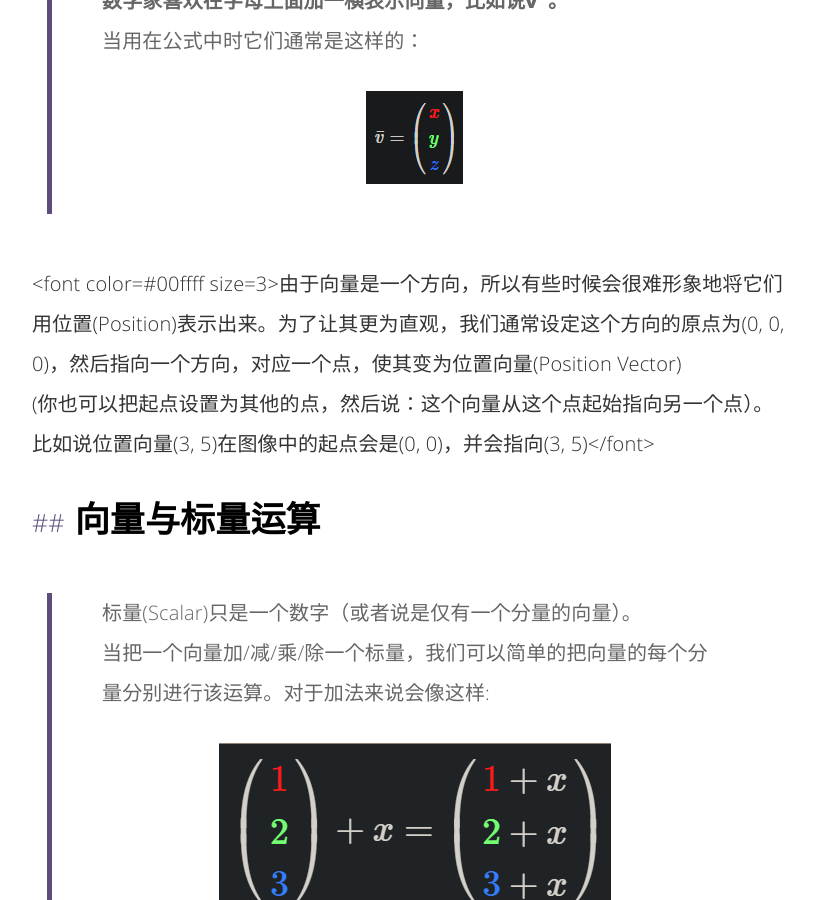
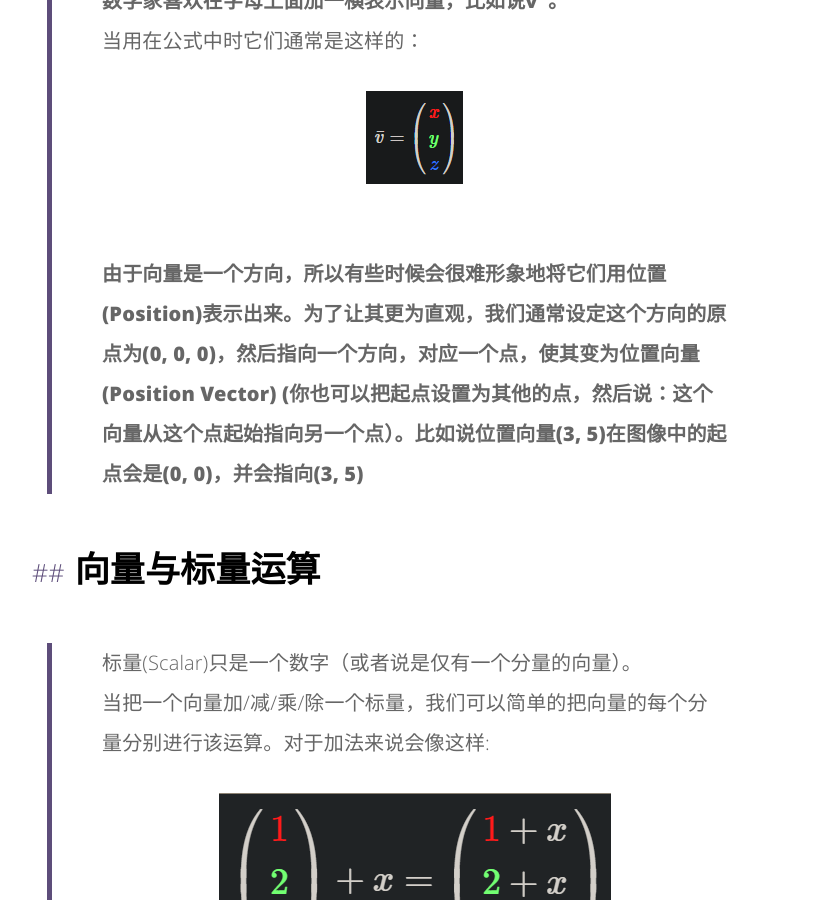
Before and after one commit to QuiQiJingFeng/fyd.github.blog, a Jekyll site: the page built from _posts/2020-08-06-01.md, in a window 1280 px wide and 900 px high, scrolled down 1149 px. Shown: the whole window, without its empty margins (228-1042 px from the left). Built offline with Jekyll 4.4.1, drawn with Linux system fonts in a browser that asks for light colours; comment, search, counter and statistics services are not loaded; some of the changed text lies outside the part shown.

Commit message:
fix:blog不支持font标签

````diff
--- a/_posts/2020-08-06-01.md
+++ b/_posts/2020-08-06-01.md
@@ -23,8 +23,8 @@ categories:
 **数学家喜欢在字母上面加一横表示向量，比如说v¯。**
 当用在公式中时它们通常是这样的：
 ![图片](..\assets\img\opengl\xiangliang.png)
-<font color=#00ffff size=3>由于向量是一个方向，所以有些时候会很难形象地将它们用位置(Position)表示出来。为了让其更为直观，我们通常设定这个方向的原点为(0, 0, 0)，然后指向一个方向，对应一个点，使其变为位置向量(Position Vector)
-(你也可以把起点设置为其他的点，然后说：这个向量从这个点起始指向另一个点）。比如说位置向量(3, 5)在图像中的起点会是(0, 0)，并会指向(3, 5)</font>
+**由于向量是一个方向，所以有些时候会很难形象地将它们用位置(Position)表示出来。为了让其更为直观，我们通常设定这个方向的原点为(0, 0, 0)，然后指向一个方向，对应一个点，使其变为位置向量(Position Vector)
+(你也可以把起点设置为其他的点，然后说：这个向量从这个点起始指向另一个点）。比如说位置向量(3, 5)在图像中的起点会是(0, 0)，并会指向(3, 5)**
 
 ## 向量与标量运算
 > 标量(Scalar)只是一个数字（或者说是仅有一个分量的向量）。
@@ -98,13 +98,11 @@ __是不是看起来毫无头绪？不过只要你按照步骤来了，你就能
 >现在我们已经讨论了向量的全部内容，是时候看看矩阵了！简单来说矩阵就是一个矩形的数字、符号或表达式数组。矩阵中每一项叫做矩阵的元素(Element)。
 下面是一个2×3矩阵的例子：
 ![图片](..\assets\img\opengl\2_3_juzhen.png)
-<font color=#00ffff size=3>矩阵可以通过(i, j)进行索引，i是行，j是列，这就是上面的矩阵叫做2×3矩阵的原因（3列2行，也叫做矩阵的维度(Dimension)）。
-这与你在索引2D图像时的(x, y)相反，获取4的索引是(2, 1)（第二行，第一列）
-译注：如果是图像索引应该是(1, 2)，先算列，再算行。
-矩阵基本也就是这些了，它就是一个矩形的数学表达式阵列。和向量一样，矩阵也有非常漂亮的数学属性。矩阵有几个运算，分别是：**矩阵加法、减法和乘法**。
-</font>
-> ***
-
+__矩阵可以通过(i, j)进行索引，i是行，j是列，这就是上面的矩阵叫做2×3矩阵的原因（3列2行，也叫做矩阵的维度(Dimension)）__
+__这与你在索引2D图像时的(x, y)相反，获取4的索引是(2, 1)（第二行，第一列）__
+__译注：如果是图像索引应该是(1, 2)，先算列，再算行__
+__矩阵基本也就是这些了，它就是一个矩形的数学表达式阵列。和向量一样，矩阵也有非常漂亮的数学属性。矩阵有几个运算，分别是：矩阵加法、减法和乘法__
+>***
 > ### 矩阵与标量之间的加减
 ![图片](..\assets\img\opengl\juzhenjiafa.png)
 ![图片](..\assets\img\opengl\juzhenjianfa.png)
@@ -145,7 +143,7 @@ __一个3×2矩阵和一个2×3矩阵（或一个3×3矩阵与4×4矩阵）是
 ***
 ***
 > ## 缩放
-> <font color=#00ffff size=3>**对一个向量进行缩放(Scaling)就是对向量的长度进行缩放，而保持它的方向不变**</font>
+> **对一个向量进行缩放(Scaling)就是对向量的长度进行缩放，而保持它的方向不变**
 > 由于我们进行的是2维或3维操作，我们可以分别定义一个有2或3个缩放变量的向量，每个变量缩放一个轴(x、y或z)。
 我们先来尝试缩放向量v¯=(3,2)。我们可以把向量沿着x轴缩放0.5，使它的宽度缩小为原来的二分之一；我们将沿着y轴把向量的高度缩放为原来的两倍。我们看看把向量缩放(0.5, 2)倍所获得的s¯是什么样的：
 ![图片](..\assets\img\opengl\vectors_scale.png)
@@ -171,10 +169,9 @@ __注意，第四个缩放向量仍然是1，因为在3D空间中缩放w分量
 > 我们通常不会注意这个问题，因为w分量通常是1.0。使用齐次坐标有几点好处：它允许我们在3D向量上进行位移（如果没有w分量我们是不能位移向量的），而且下一章我们会用w值创建3D视觉效果。
 > 如果一个向量的齐次坐标是0，这个坐标就是方向向量(Direction Vector)，因为w坐标是0，这个向量就不能位移（译注：这也就是我们说的不能位移一个方向）。
 > ```
-> <font color=#00ff00 size=3 face="黑体">当向量的w分量为0，也就意味着Tx Ty Tz都等于0， 自然就无法进行位移了.
-所以通过判断w分量是否为1,可以判断出来到底是向量还是点
-有了位移矩阵我们就可以在3个方向(x、y、z)上移动物体，它是我们的变换工具箱中非常有用的一个变换矩阵
-</font>
+>__当向量的w分量为0，也就意味着Tx Ty Tz都等于0， 自然就无法进行位移了.__
+>__所以通过判断w分量是否为1,可以判断出来到底是向量还是点__
+>__有了位移矩阵我们就可以在3个方向(x、y、z)上移动物体，它是我们的变换工具箱中非常有用的一个变换矩阵__
 > ***
 > ## 旋转
 > 上面几个的变换内容相对容易理解，在2D或3D空间中也容易表示出来，但旋转(Rotation)稍复杂些。
@@ -205,8 +202,8 @@ PI约等于3.14159265359。
 我们需要一个位移和缩放矩阵来完成这些变换。结果的变换矩阵看起来像这样：
 ![图片](..\assets\img\opengl\weiyijiasuofang.png)
 * **注意，当矩阵相乘时我们先写位移再写缩放变换的。矩阵乘法是不遵守交换律的，这意味着它们的顺序很重要。**
-* <font color=#00ffff size=3>**当矩阵相乘时，在最右边的矩阵是第一个与向量相乘的，所以你应该从右向左读这个乘法**</font>
-* <font color=#00ffff size=3>**建议您在组合矩阵时，先进行缩放操作，然后是旋转，最后才是位移，否则它们会（消极地）互相影响。**</font>
+* **当矩阵相乘时，在最右边的矩阵是第一个与向量相乘的，所以你应该从右向左读这个乘法**
+* **建议您在组合矩阵时，先进行缩放操作，然后是旋转，最后才是位移，否则它们会（消极地）互相影响。**
 比如，如果你先位移再缩放，位移的向量也会同样被缩放（译注：比如向某方向移动2米，2米也许会被缩放成1米）！
 用最终的变换矩阵左乘我们的向量会得到以下结果：**
 ![图片](..\assets\img\opengl\xuanzhuanjiasuofang2.png)
````
Also changed, not shown: _posts/2020-08-05-01.md (+3 -2 lines).
